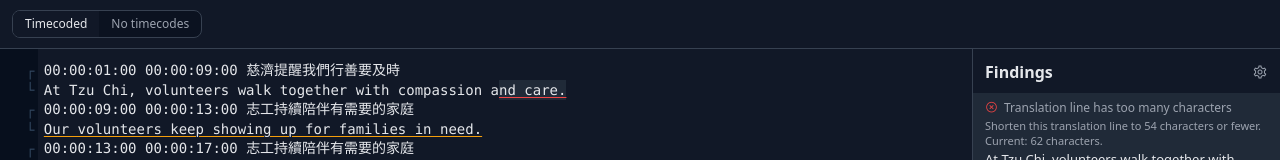
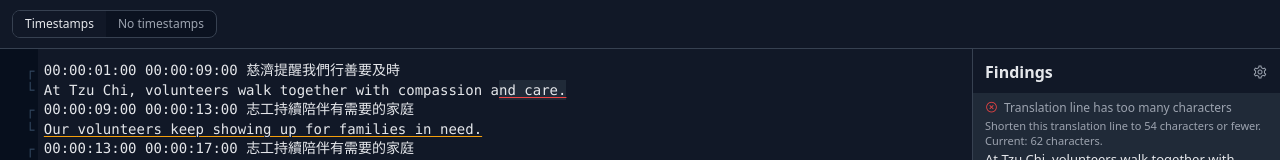
Before and after one commit to weiying-chen/sub, a React (Vite) app: page / in a window 1280 px wide. Shown: the top 160 px of the page. Built offline with nearby package versions, Linux system fonts and the light colour scheme; a web font is replaced by a local one.

Commit message:
Rename modes to timestamps labels

```diff
--- a/src/App.tsx
+++ b/src/App.tsx
@@ -79,8 +79,8 @@ const RULE_OPTIONS: RuleOption[] = RULE_OPTION_SPECS.map((spec) => {
 
 const DISPLAYED_RULE_TYPES = new Set<Finding["type"]>(RULE_OPTIONS.map((rule) => rule.type))
 const ANALYSIS_TYPE_OPTIONS: Array<{ type: AppAnalysisType; label: string }> = [
-  { type: "subs", label: "Timecoded" },
-  { type: "text", label: "No timecodes" },
+  { type: "subs", label: "Timestamps" },
+  { type: "text", label: "No timestamps" },
 ]
 const APPLICABLE_RULE_TYPES_BY_ANALYSIS_TYPE: Record<AppAnalysisType, Set<Finding["type"]>> = {
   subs: new Set<Finding["type"]>(RULE_OPTIONS.map((rule) => rule.type)),
```
Also changed, not shown: 1 other file (tests, documents, lock files or other folders).
